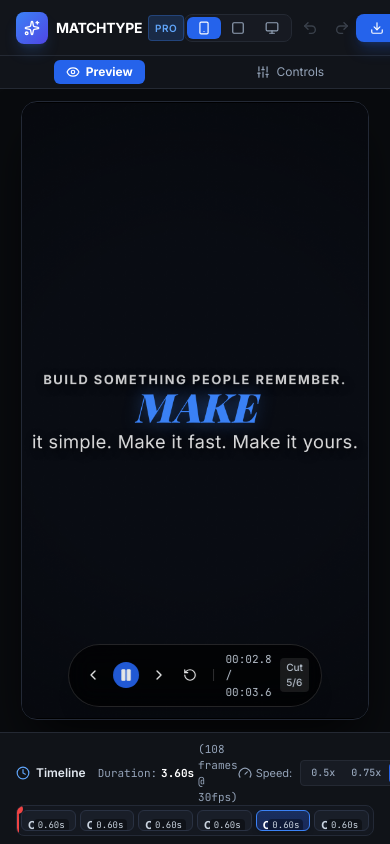
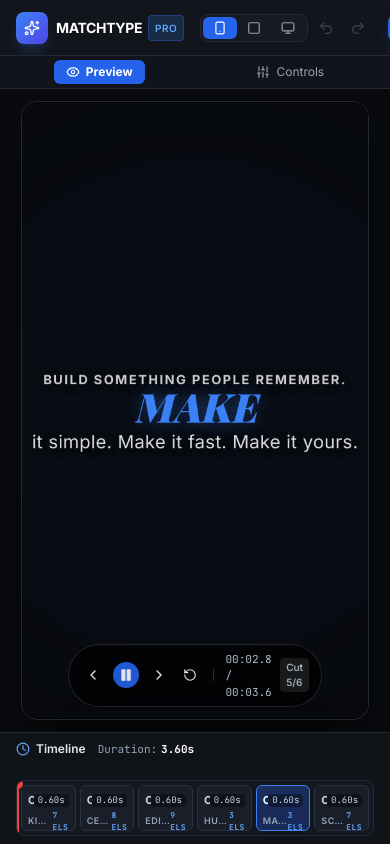
Before and after one commit to jignesh-11/matchcut, a React (Vite) app: page / in a window 390 px wide. Both pictures are taken after a click on the button "Toggle Landing / Editor". Built offline with nearby package versions, Linux system fonts and the light colour scheme; a web font is replaced by a local one.

Commit message:
mobile responsive

```diff
--- a/src/App.tsx
+++ b/src/App.tsx
@@ -37,7 +37,7 @@ export const App: React.FC = () => {
       )}
 
       {/* Mobile Tab Switcher (< 768px) */}
-      <div className="flex md:hidden bg-[#11141a] border-b border-[#242933] p-1 justify-around text-xs">
+      <div className="flex md:hidden bg-[#11141a] border-b border-[#242933] p-1 justify-around text-xs shrink-0">
         <button
           onClick={() => setMobileTab('preview')}
           className={`flex items-center gap-1.5 py-1 px-3 rounded-md ${
--- a/src/components/editor/LeftSidebar.tsx
+++ b/src/components/editor/LeftSidebar.tsx
@@ -98,7 +98,7 @@ export const LeftSidebar: React.FC = () => {
   };
 
   return (
-    <aside className="w-80 border-r border-[#242933] bg-[#12151b] flex flex-col h-full select-none shrink-0 z-20">
+    <aside className="w-full md:w-80 border-r border-[#242933] bg-[#12151b] flex flex-col h-full select-none shrink-0 z-20">
       {/* Sidebar Tabs */}
       <div className="grid grid-cols-4 border-b border-[#242933] bg-[#0f1217] p-1">
         <button
--- a/src/components/editor/TopBar.tsx
+++ b/src/components/editor/TopBar.tsx
@@ -69,9 +69,9 @@ export const TopBar: React.FC = () => {
   };
 
   return (
-    <header className="h-14 border-b border-[#242933] bg-[#12151b] px-4 flex items-center justify-between select-none z-30 shrink-0">
+    <header className="h-14 border-b border-[#242933] bg-[#12151b] px-4 flex items-center justify-between select-none z-30 shrink-0 overflow-x-auto no-scrollbar gap-4">
       {/* Brand & Landing toggle */}
-      <div className="flex items-center gap-3">
+      <div className="flex items-center gap-3 shrink-0">
         <button
           onClick={() => setCurrentView(currentView === 'landing' ? 'editor' : 'landing')}
           className="flex items-center gap-2 group text-left"
@@ -106,7 +106,7 @@ export const TopBar: React.FC = () => {
       </div>
 
       {/* Aspect Ratio & Undo/Redo */}
-      <div className="flex items-center gap-1 sm:gap-2">
+      <div className="flex items-center gap-1 sm:gap-2 shrink-0">
         <div className="flex items-center bg-[#171a22] p-0.5 rounded-lg border border-[#242933]">
           <button
             onClick={() => setAspectRatio('9:16')}
@@ -149,7 +149,7 @@ export const TopBar: React.FC = () => {
         <div className="h-5 w-px bg-[#242933] mx-1 hidden sm:block" />
 
         {/* Undo / Redo */}
-        <div className="flex items-center gap-1">
+        <div className="flex items-center gap-1 shrink-0">
           <button
             onClick={undo}
             disabled={!canUndo()}
@@ -170,7 +170,7 @@ export const TopBar: React.FC = () => {
       </div>
 
       {/* Project actions & Export */}
-      <div className="flex items-center gap-2">
+      <div className="flex items-center gap-2 shrink-0">
         <input
           type="file"
           ref={fileInputRef}
--- a/src/components/timeline/Timeline.tsx
+++ b/src/components/timeline/Timeline.tsx
@@ -71,12 +71,12 @@ export const Timeline: React.FC = () => {
           <div className="flex items-center gap-1 font-mono text-[11px] text-slate-400">
             <span>Duration:</span>
             <span className="text-white font-bold">{totalDuration.toFixed(2)}s</span>
-            <span>({Math.round(totalDuration * animation.fps)} frames @ {animation.fps}fps)</span>
+            <span className="hidden sm:inline">({Math.round(totalDuration * animation.fps)} frames @ {animation.fps}fps)</span>
           </div>
         </div>
 
         {/* Global Speed Selector */}
-        <div className="flex items-center gap-2">
+        <div className="hidden sm:flex items-center gap-2">
           <div className="flex items-center gap-1 text-[11px]">
             <Gauge className="w-3.5 h-3.5 text-slate-400" />
             <span>Speed:</span>
```
